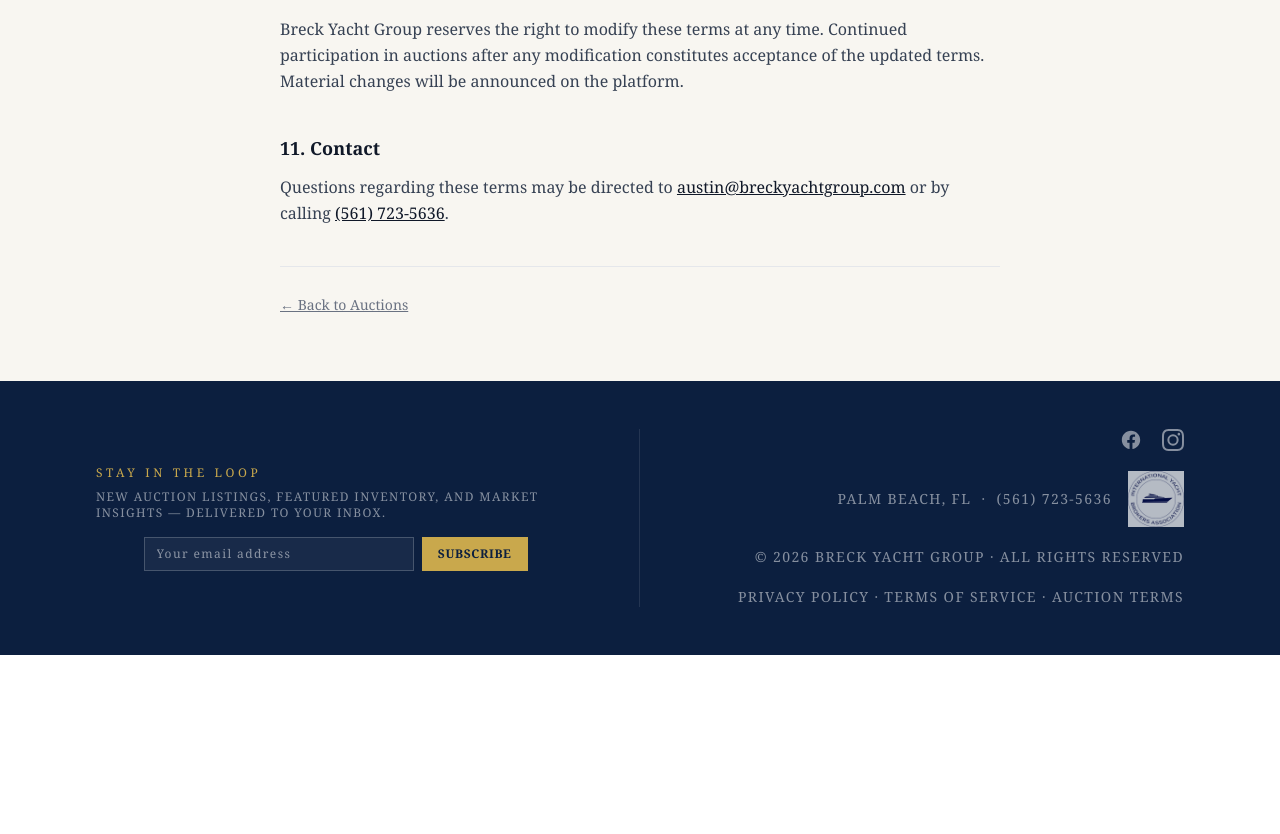
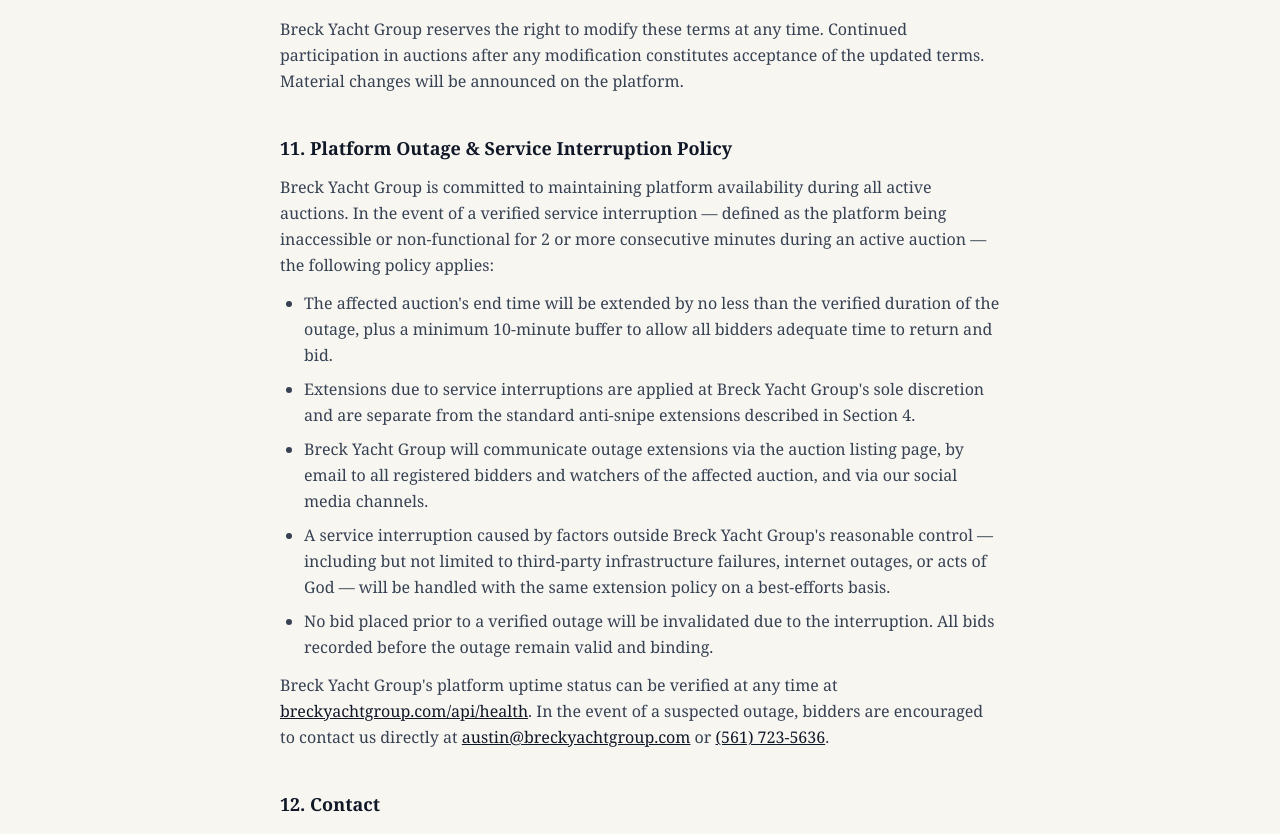
Before and after one commit to BreckYachtGroup/breck-yacht-group, a Next.js app: page /auctions/terms in a window 1280 px wide. Shown: the part 1960-2794 px from the top of the page. Before the commit the page ends 2615 px from the top, so only its background shows below. Built offline with nearby package versions, Linux system fonts and the light colour scheme; no server answers.

Commit message:
feat: add platform outage policy to auction terms (section 11)

```diff
--- a/src/app/auctions/terms/page.tsx
+++ b/src/app/auctions/terms/page.tsx
@@ -10,7 +10,7 @@
       <div style={{ backgroundColor: '#0c1f3f' }} className="py-20 text-center text-white">
         <p className="text-xs tracking-[0.4em] uppercase mb-2" style={{ color: '#c9a84c' }}>Legal</p>
         <h1 className="text-4xl font-bold">Auction Terms &amp; Conditions</h1>
-        <p className="text-white/40 text-sm mt-3">Last updated: July 2026</p>
+        <p className="text-white/40 text-sm mt-3">Last updated: July 8, 2026</p>
       </div>
 
       <div className="max-w-3xl mx-auto px-6 py-16 space-y-10 text-gray-700 leading-relaxed">
@@ -66,7 +66,20 @@
         </section>
 
         <section>
-          <h2 className="text-lg font-bold text-gray-900 mb-3">11. Contact</h2>
+          <h2 className="text-lg font-bold text-gray-900 mb-3">11. Platform Outage &amp; Service Interruption Policy</h2>
+          <p>Breck Yacht Group is committed to maintaining platform availability during all active auctions. In the event of a verified service interruption — defined as the platform being inaccessible or non-functional for 2 or more consecutive minutes during an active auction — the following policy applies:</p>
+          <ul className="list-disc pl-6 mt-3 space-y-2">
+            <li>The affected auction&apos;s end time will be extended by no less than the verified duration of the outage, plus a minimum 10-minute buffer to allow all bidders adequate time to return and bid.</li>
+            <li>Extensions due to service interruptions are applied at Breck Yacht Group&apos;s sole discretion and are separate from the standard anti-snipe extensions described in Section 4.</li>
+            <li>Breck Yacht Group will communicate outage extensions via the auction listing page, by email to all registered bidders and watchers of the affected auction, and via our social media channels.</li>
+            <li>A service interruption caused by factors outside Breck Yacht Group&apos;s reasonable control — including but not limited to third-party infrastructure failures, internet outages, or acts of God — will be handled with the same extension policy on a best-efforts basis.</li>
+            <li>No bid placed prior to a verified outage will be invalidated due to the interruption. All bids recorded before the outage remain valid and binding.</li>
+          </ul>
+          <p className="mt-3">Breck Yacht Group&apos;s platform uptime status can be verified at any time at <a href="/api/health" className="underline text-gray-900">breckyachtgroup.com/api/health</a>. In the event of a suspected outage, bidders are encouraged to contact us directly at <a href="mailto:austin@breckyachtgroup.com" className="underline text-gray-900">austin@breckyachtgroup.com</a> or <a href="tel:5617235636" className="underline text-gray-900">(561) 723-5636</a>.</p>
+        </section>
+
+        <section>
+          <h2 className="text-lg font-bold text-gray-900 mb-3">12. Contact</h2>
           <p>Questions regarding these terms may be directed to <a href="mailto:austin@breckyachtgroup.com" className="underline text-gray-900">austin@breckyachtgroup.com</a> or by calling <a href="tel:5617235636" className="underline text-gray-900">(561) 723-5636</a>.</p>
         </section>
 
```
